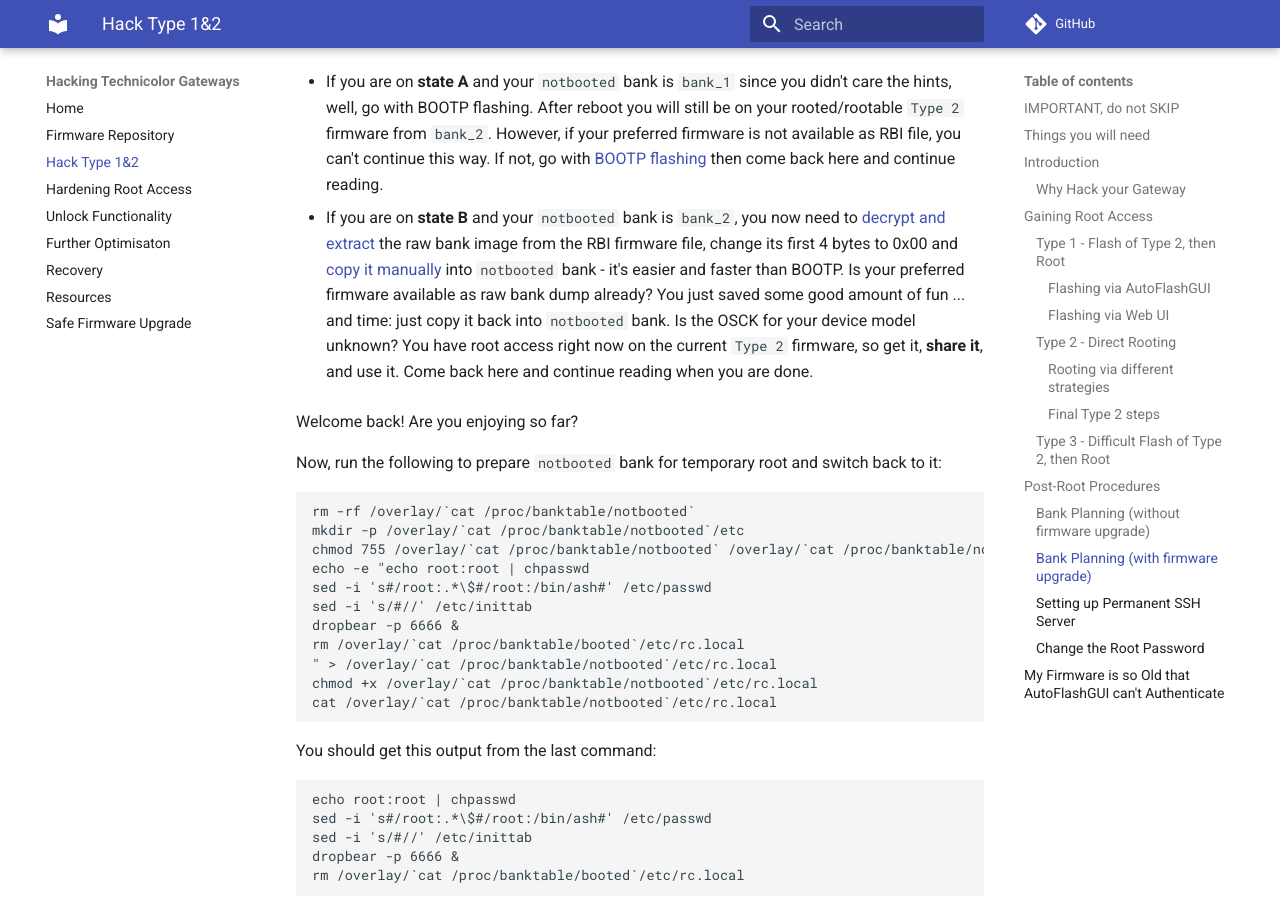
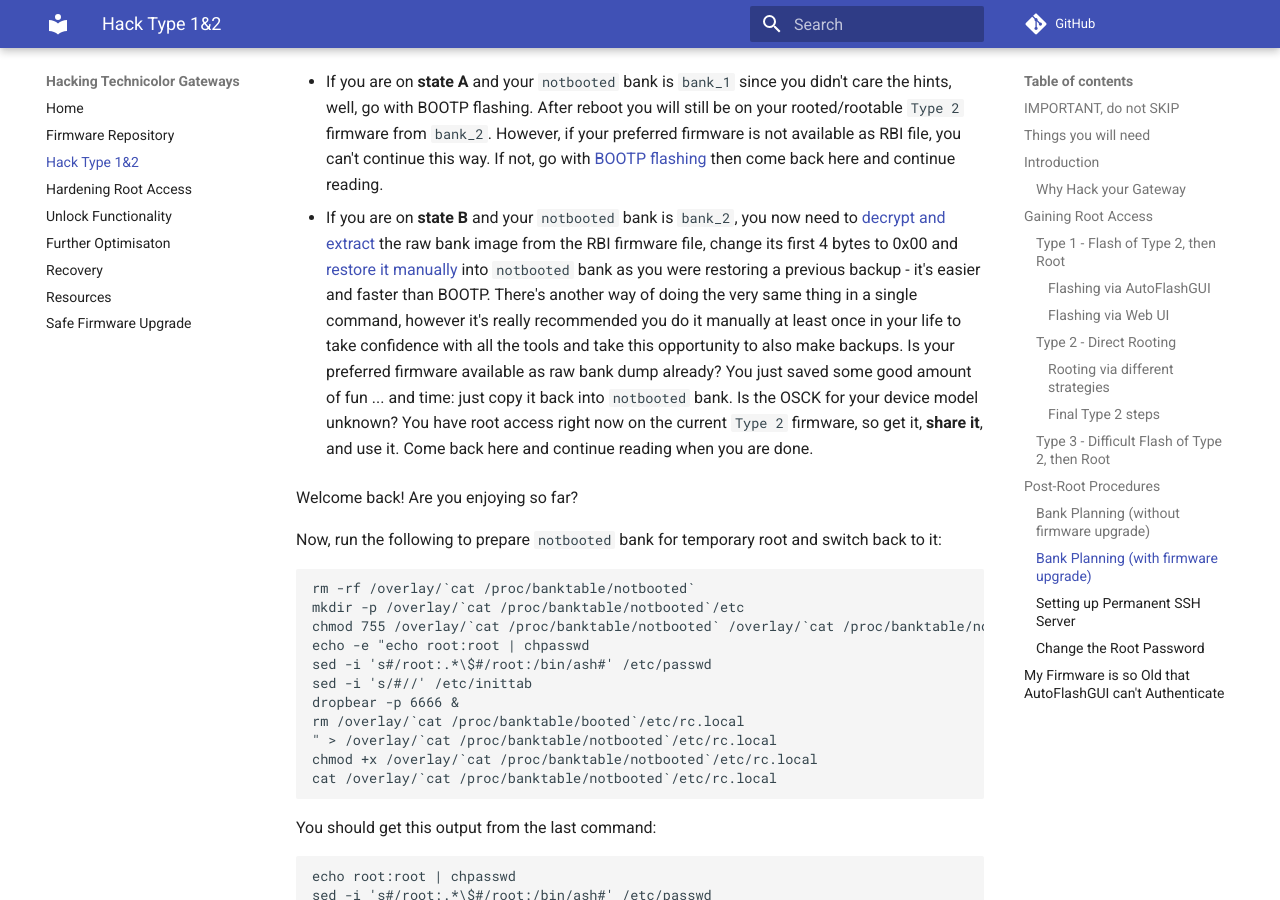
Before and after one commit to hack-technicolor/hack-technicolor, an MkDocs documentation site: the page built from docs/Hack Type 1&2.md, in a window 1280 px wide and 900 px high, scrolled down 9448 px. Built offline with MkDocs 1.6.1 and Material for MkDocs 9.7.7, drawn with Linux system fonts in a browser that asks for light colours; comment, search, counter and statistics services are not loaded.

Commit message:
Clarify dumps vs decrypted rbi differences

```diff
--- a/docs/Hack Type 1&2.md
+++ b/docs/Hack Type 1&2.md
@@ -299,7 +299,7 @@
 
 - If you are on **state A** and your `notbooted` bank is `bank_1` since you didn't care the hints, well, go with BOOTP flashing. After reboot you will still be on your rooted/rootable `Type 2` firmware from `bank_2`. However, if your preferred firmware is not available as RBI file, you can't continue this way. If not, go with [BOOTP flashing](../Recovery/#bootp-recovery-mode-tftp-flashing) then come back here and continue reading.
 
-- If you are on **state B** and your `notbooted` bank is `bank_2`, you now need to [decrypt and extract](../Resources/#decrypting-firmware) the raw bank image from the RBI firmware file, change its first 4 bytes to 0x00 and [copy it manually](../Resources/#backuprestore-bit-for-bit-dumps) into `notbooted` bank - it's easier and faster than BOOTP. Is your preferred firmware available as raw bank dump already? You just saved some good amount of fun ... and time: just copy it back into `notbooted` bank. Is the OSCK for your device model unknown? You have root access right now on the current `Type 2` firmware, so get it, **share it**, and use it. Come back here and continue reading when you are done.
+- If you are on **state B** and your `notbooted` bank is `bank_2`, you now need to [decrypt and extract](../Resources/#decrypting-firmware) the raw bank image from the RBI firmware file, change its first 4 bytes to 0x00 and [restore it manually](../Resources/#backuprestore-bit-for-bit-dumps) into `notbooted` bank as you were restoring a previous backup - it's easier and faster than BOOTP. There's another way of doing the very same thing in a single command, however it's really recommended you do it manually at least once in your life to take confidence with all the tools and take this opportunity to also make backups. Is your preferred firmware available as raw bank dump already? You just saved some good amount of fun ... and time: just copy it back into `notbooted` bank. Is the OSCK for your device model unknown? You have root access right now on the current `Type 2` firmware, so get it, **share it**, and use it. Come back here and continue reading when you are done.
 
 Welcome back! Are you enjoying so far?
 
```
Also changed, not shown: docs/Resources.md (+3 -0 lines).
